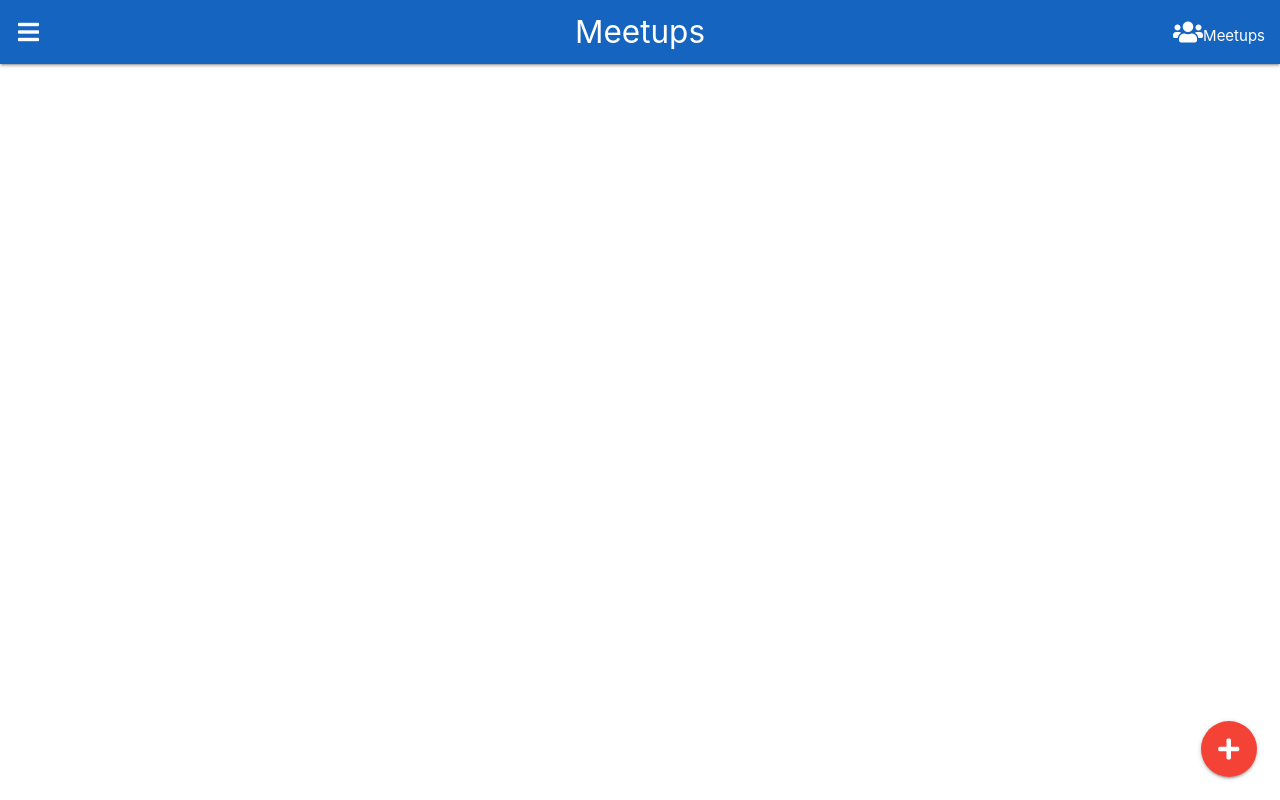
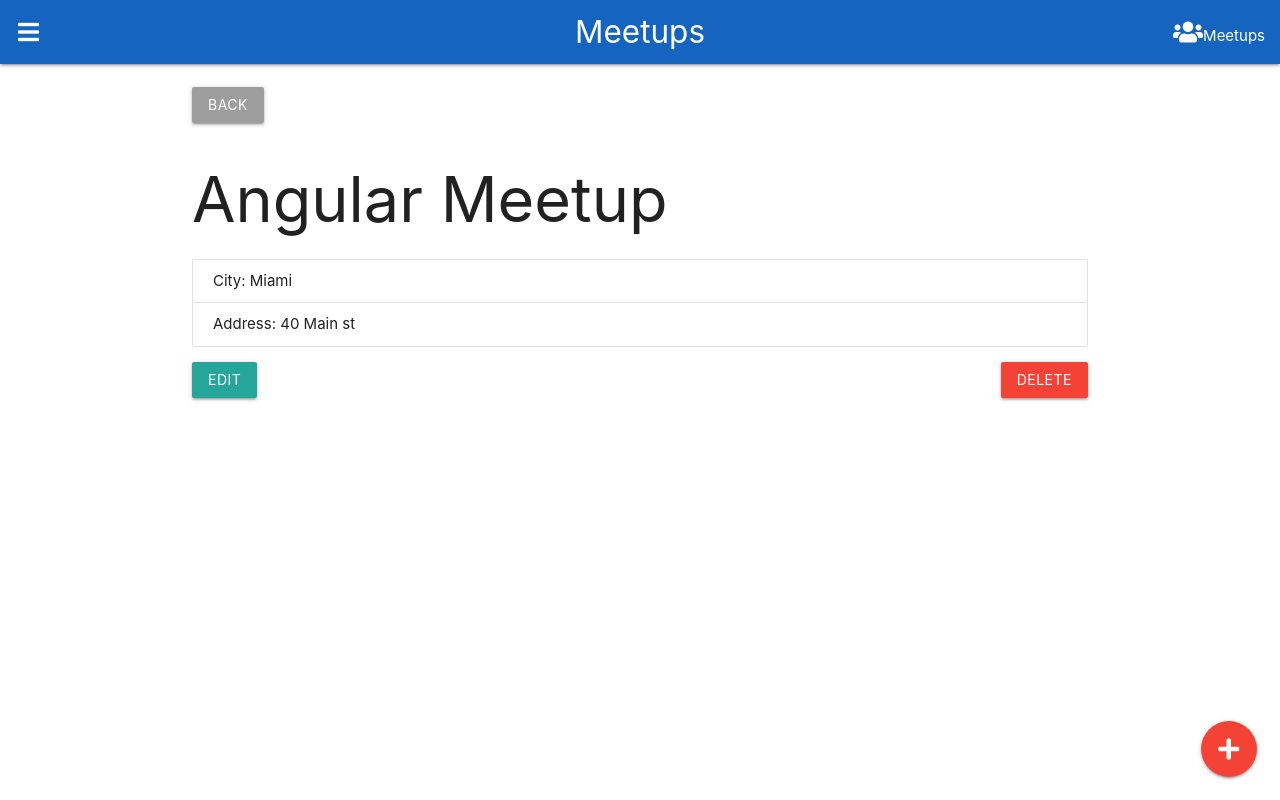
Before and after one commit to roxana-oprea/meetupz, a React (Create React App) app: page /meetups/1 in a window 1280 px wide. Built offline with nearby package versions, Linux system fonts and the light colour scheme; data requests are answered from the project's data file.

Commit message:
add meetupDetails component

```diff
--- a/src/components/Main.js
+++ b/src/components/Main.js
@@ -2,12 +2,14 @@ import React from 'react';
 import {Switch, Route} from 'react-router-dom';
 import Meetups from './Meetups';
 import About from './About';
+import MeetupDetails from "./MeetupDetails";
 
 const Main = () => (
   <main>
     <Switch>
       <Route exact path='/' component={Meetups}/>
       <Route exact path='/about' component={About}/>
+      <Route exact path='/meetups/:id' component={MeetupDetails}/>
     </Switch>
   </main>
 );
--- /dev/null
+++ b/src/components/MeetupDetails.js
@@ -0,0 +1,50 @@
+import React, {Component} from 'react';
+import axios from 'axios';
+import {Link} from 'react-router-dom';
+
+class MeetupDetails extends Component {
+  constructor(props) {
+    super(props);
+    this.state = {
+      details: ''
+    }
+  };
+
+  componentWillMount() {
+    this.getMeetup();
+  };
+
+  getMeetup() {
+    let meetupId = this.props.match.params.id;
+    axios.get(`http://localhost:3001/meetups/${meetupId}`)
+      .then(response => {
+        this.setState({details: response.data}, () => {
+        })
+      })
+      .catch(err => console.log(err));
+  }
+
+  render() {
+    return (
+      <div>
+        <br/>
+        <Link className="btn grey"
+              to="/">Back</Link>
+        <h1>{this.state.details.name}</h1>
+        <ul className="collection">
+          <li className="collection-item">
+            City: {this.state.details.city}
+          </li>
+          <li className="collection-item">
+            Address: {this.state.details.address}
+          </li>
+        </ul>
+        <Link className="btn" to={`/meetups/edit/${this.state.details.id}`}>Edit</Link>
+        <button className="btn red right">Delete</button>
+      </div>
+    )
+  }
+}
+
+
+export default MeetupDetails;
```
